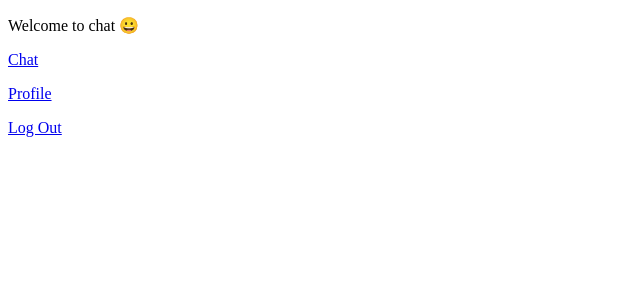
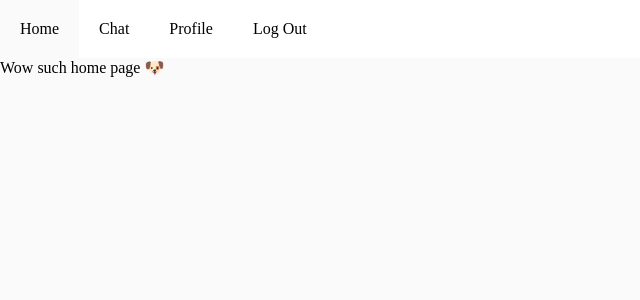
Before and after one commit to bd-dm/chat-client, a Next.js app: page /index in a window 1280 px wide. Shown: the top 300 px of the page, without its empty margins (0-640 px from the left). Built offline with nearby package versions, Linux system fonts and the light colour scheme; no server answers; sample sign-in values are in the browser's storage.

Commit message:
Лэйаут страниц

```diff
--- a/next.config.js
+++ b/next.config.js
@@ -7,11 +7,6 @@ module.exports = {
         config.resolve.alias = {
             ...config.resolve.alias,
             '@': path.resolve('./src'),
-            '@api': path.resolve('./src/api'),
-            '@components': path.resolve('./src/components'),
-            '@pages': path.resolve('./src/pages'),
-            '@store': path.resolve('./src/models'),
-            '@assets': path.resolve('./src/assets'),
         };
 
         if (dev && !isServer) {
--- /dev/null
+++ b/src/components/layout/PageLayout/index.module.scss
@@ -0,0 +1,16 @@
+.container {
+  box-sizing: border-box;
+  display: flex;
+  flex-direction: column;
+  min-height: 100vh;
+}
+
+.header {
+  width: 100%;
+}
+
+.content {
+  background-color: #fafafa;
+  display: flex;
+  flex: 1;
+}
--- /dev/null
+++ b/src/components/layout/PageLayout/index.tsx
@@ -0,0 +1,24 @@
+import React from 'react';
+
+import Header from '@components/ui/Header';
+
+import { IPageLayoutProps } from '@definitions/layout';
+
+import { styleImport } from '@lib/utils/style';
+
+import stylesFile from './index.module.scss';
+
+const styles = styleImport(stylesFile);
+
+export default function PageLayout(props: IPageLayoutProps) {
+  return (
+    <div className={styles('container')}>
+      <div className={styles('header')}>
+        <Header />
+      </div>
+      <div className={styles('content')}>
+        {props.children}
+      </div>
+    </div>
+  );
+}
--- /dev/null
+++ b/src/components/ui/Header/index.module.scss
@@ -0,0 +1,4 @@
+.container {
+  display: flex;
+  flex-direction: row;
+}
--- /dev/null
+++ b/src/components/ui/Header/index.tsx
@@ -0,0 +1,47 @@
+import React, { useCallback } from 'react';
+
+import AuthWrapper from '@components/common/AuthWrapper';
+import HeaderMenuItem from '@components/ui/HeaderMenuItem';
+
+import { styleImport } from '@lib/utils/style';
+
+import User from '@models/User';
+
+import stylesFile from './index.module.scss';
+
+const styles = styleImport(stylesFile);
+
+export default function Header() {
+  const onLogoutPress = useCallback(() => {
+    User.logout().then();
+  }, []);
+
+  return (
+    <div className={styles('container')}>
+      <AuthWrapper>
+        <HeaderMenuItem route="/">
+          Home
+        </HeaderMenuItem>
+        <HeaderMenuItem route="/chat">
+          Chat
+        </HeaderMenuItem>
+        <HeaderMenuItem route="/profile">
+          Profile
+        </HeaderMenuItem>
+      </AuthWrapper>
+      <AuthWrapper isForAuth={false}>
+        <HeaderMenuItem route="/login">
+          Log In
+        </HeaderMenuItem>
+        <HeaderMenuItem route="/signup">
+          Sign Up
+        </HeaderMenuItem>
+      </AuthWrapper>
+      <AuthWrapper>
+        <HeaderMenuItem onPress={onLogoutPress}>
+          Log Out
+        </HeaderMenuItem>
+      </AuthWrapper>
+    </div>
+  );
+}
--- /dev/null
+++ b/src/components/ui/HeaderMenuItem/index.module.scss
@@ -0,0 +1,15 @@
+.menu-item {
+  cursor: pointer;
+  padding: 20px;
+}
+
+.menu-item a:active,
+.menu-item a:link,
+.menu-item a:visited {
+  color: #000;
+  text-decoration: none;
+}
+
+.menu-item:hover {
+  background-color: #fafafa;
+}
--- /dev/null
+++ b/src/components/ui/HeaderMenuItem/index.tsx
@@ -0,0 +1,40 @@
+import React from 'react';
+
+import Link from 'next/link';
+
+import { IHeaderMenuItemProps } from '@definitions/ui';
+
+import { styleImport } from '@lib/utils/style';
+
+import stylesFile from './index.module.scss';
+
+const styles = styleImport(stylesFile);
+
+export default function HeaderMenuItem(props: IHeaderMenuItemProps) {
+  const renderMenuItem = () => (
+    <div
+      className={styles('menu-item')}
+      onClick={(e) => {
+        if (props.onPress) {
+          e.preventDefault();
+
+          props.onPress();
+        }
+      }}
+    >
+      <a href={props.route}>
+        {props.children}
+      </a>
+    </div>
+  );
+
+  if (props.route) {
+    return (
+      <Link href={props.route}>
+        {renderMenuItem()}
+      </Link>
+    );
+  }
+
+  return renderMenuItem();
+}
--- /dev/null
+++ b/src/definitions/layout.ts
@@ -0,0 +1,5 @@
+import { ReactNode } from 'react';
+
+export interface IPageLayoutProps {
+  children: ReactNode;
+}
--- a/src/definitions/ui.ts
+++ b/src/definitions/ui.ts
@@ -29,3 +29,9 @@ export interface IChatMessageProps {
   text: string;
   date: Date;
 }
+
+export interface IHeaderMenuItemProps {
+  route?: string;
+  children: string;
+  onPress?: () => void;
+}
--- a/src/pages/_app.tsx
+++ b/src/pages/_app.tsx
@@ -1,6 +1,10 @@
+import '@assets/styles/index.scss';
+
 import React, { useEffect, useState } from 'react';
 
 import { AppProps } from 'next/app';
+
+import PageLayout from '@components/layout/PageLayout';
 
 import ApiClient from '@lib/classes/ApiClient';
 
@@ -26,7 +30,9 @@ function App({ Component, pageProps }: AppProps) {
   return (
     <ApolloProvider client={ApiClient}>
       <SocketContextProvider>
-        <Component {...pageProps} />
+        <PageLayout>
+          <Component {...pageProps} />
+        </PageLayout>
       </SocketContextProvider>
     </ApolloProvider>
   );
--- a/src/pages/chat/index.module.scss
+++ b/src/pages/chat/index.module.scss
@@ -1,12 +1,7 @@
 .container {
-  background-color: #fafafa;
-  bottom: 0;
   display: flex;
+  flex: 1;
   flex-direction: row;
-  left: 0;
-  position: absolute;
-  right: 0;
-  top: 0;
 }
 
 .rooms {
--- a/src/pages/index/index.tsx
+++ b/src/pages/index/index.tsx
@@ -1,50 +1,9 @@
-import React, { useCallback } from 'react';
-
-import Link from 'next/link';
-
-import AuthWrapper from '@components/common/AuthWrapper';
-
-import User from '@models/User';
+import React from 'react';
 
 export default function IndexPage() {
-  const onLogoutPress = useCallback(() => {
-    User.logout().then();
-  }, []);
-
   return (
-    <div>
-      <p>
-        Welcome to chat 😀
-      </p>
-      <AuthWrapper>
-        <p>
-          <Link href="/chat">
-            <a>Chat</a>
-          </Link>
-        </p>
-        <p>
-          <Link href="/profile">
-            <a>Profile</a>
-          </Link>
-        </p>
-      </AuthWrapper>
-      <AuthWrapper isForAuth={false}>
-        <p>
-          <Link href="/login">
-            <a>Log In</a>
-          </Link>
-        </p>
-        <p>
-          <Link href="/signup">
-            <a>Sign Up</a>
-          </Link>
-        </p>
-      </AuthWrapper>
-      <AuthWrapper>
-        <p>
-          <a href="#" onClick={() => onLogoutPress()}>Log Out</a>
-        </p>
-      </AuthWrapper>
-    </div>
+    <p>
+      Wow such home page 🐶
+    </p>
   );
 }
```
